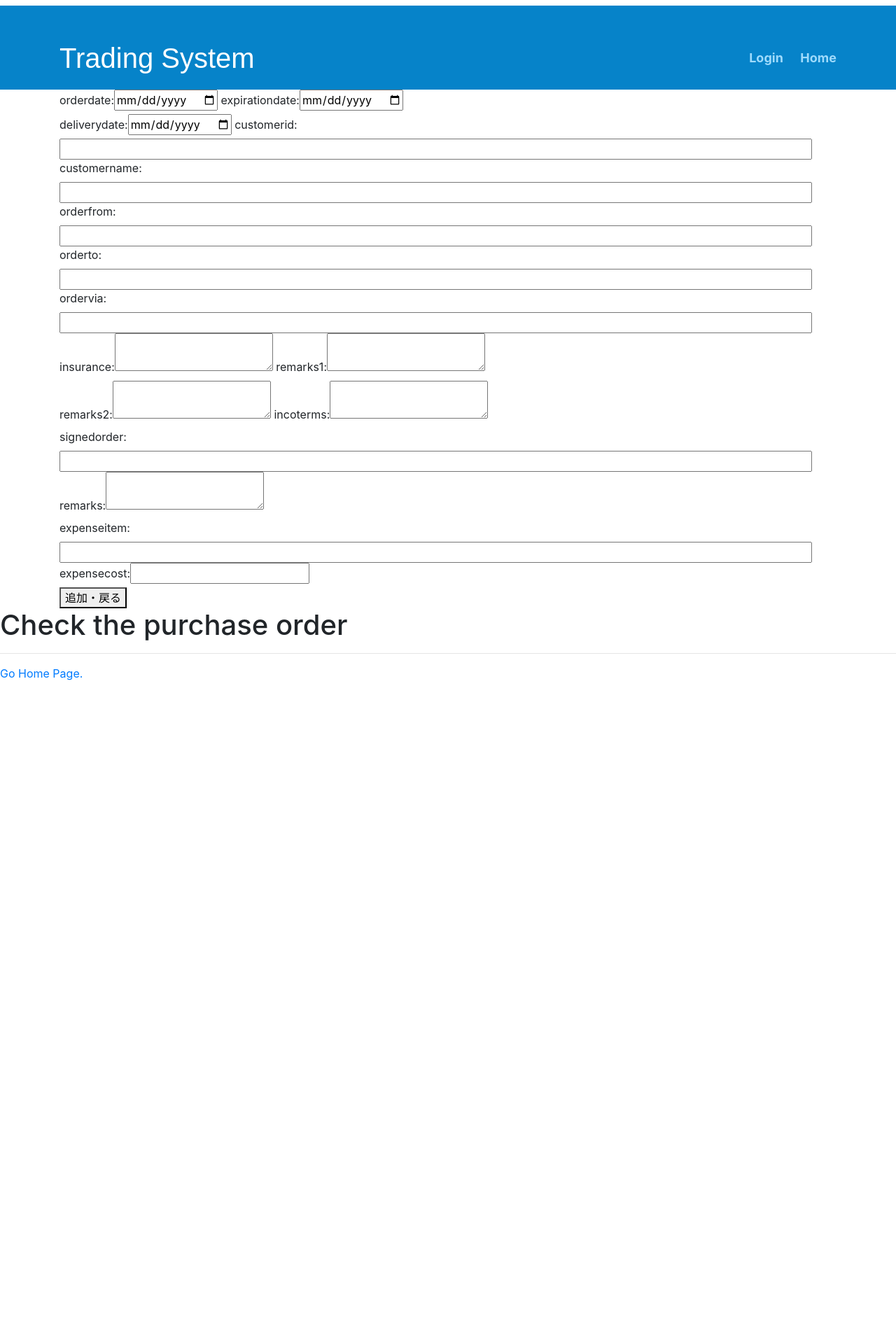
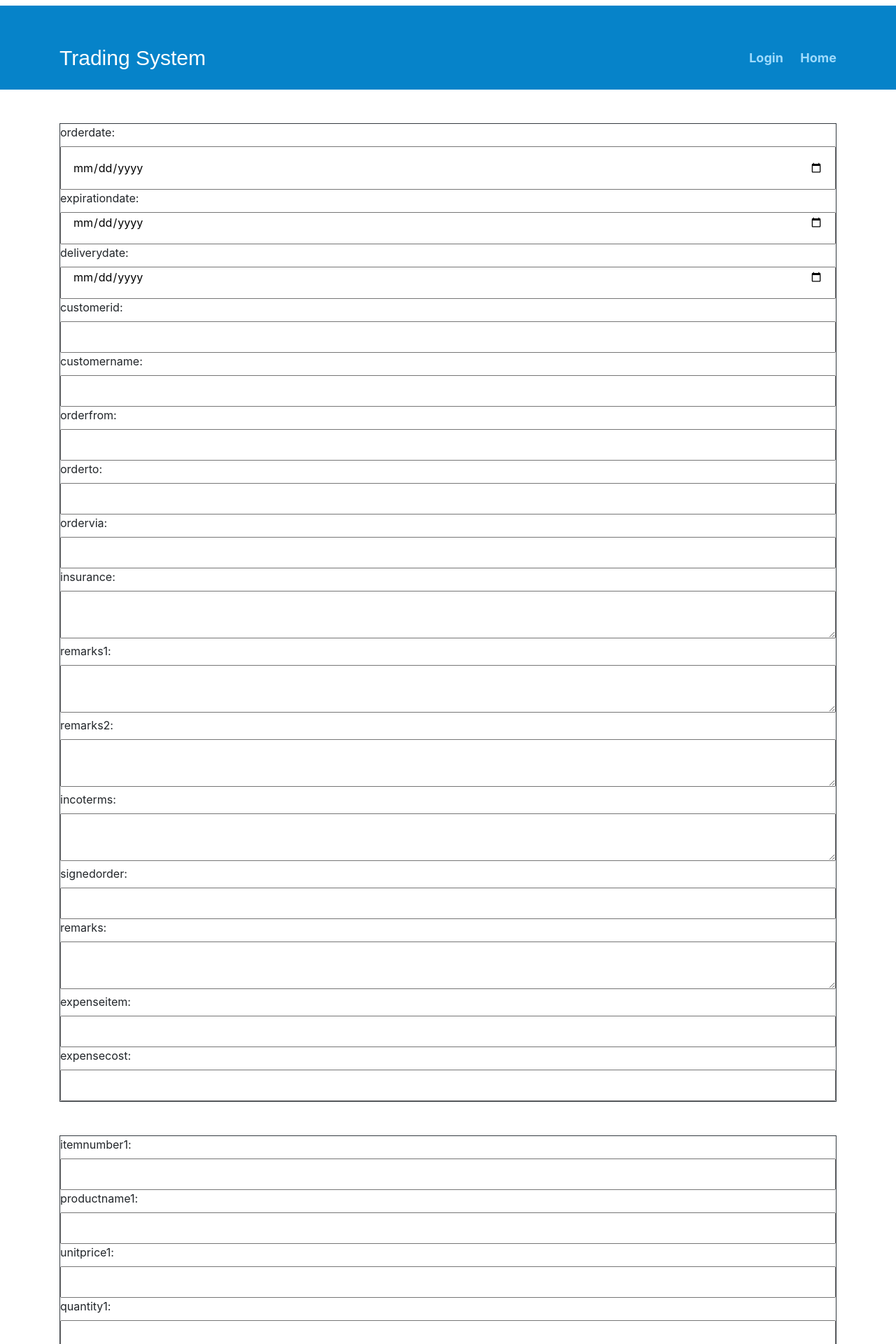
Before and after one commit to aaabfly/trade_system, a Flask app: page /index in a window 1280 px wide. Shown: the top 1920 px of the page at 70% size. Before the commit the page ends 972 px from the top, so only its background shows below. Run offline with Flask 2, Linux system fonts and the light colour scheme; some libraries are stand-ins or nearby versions.

Commit message:
purchase orderと商品明細のデータ入力に必要な変更を行った・Input Purchase Order画面を少し整えた

```diff
--- a/app/app.py
+++ b/app/app.py
@@ -25,14 +25,26 @@ def index():
                                 remarks1=form_i.remarks1.data, remarks2=form_i.remarks2.data,
                                 incoterms=form_i.incoterms.data, signedorder=form_i.signedorder.data,
                                 remarks=form_i.remarks.data, expenseitem=form_i.expenseitem.data,
-                                expensecost=form_i.expensecost.data)
+                                expensecost=form_i.expensecost.data, itemnumber1=form_i.itemnumber1.data,
+                                productname1=form_i.productname1.data, unitprice1=form_i.unitprice1.data,
+                                quantity1=form_i.quantity1.data, novalue1=form_i.novalue1.data,
+                                itemnumber2=form_i.itemnumber2.data, productname2=form_i.productname2.data,
+                                unitprice2=form_i.unitprice2.data, quantity2=form_i.quantity2.data,
+                                novalue2=form_i.novalue2.data, itemnumber3=form_i.itemnumber3.data,
+                                productname3=form_i.productname3.data, unitprice3=form_i.unitprice3.data,
+                                quantity3=form_i.quantity3.data, novalue3=form_i.novalue3.data,
+                                itemnumber4=form_i.itemnumber4.data, productname4=form_i.productname4.data,
+                                unitprice4=form_i.unitprice4.data, quantity4=form_i.quantity4.data,
+                                novalue4=form_i.novalue4.data, itemnumber5=form_i.itemnumber5.data,
+                                productname5=form_i.productname5.data, unitprice5=form_i.unitprice5.data,
+                                quantity5=form_i.quantity5.data, novalue5=form_i.novalue5.data,
+                                amount1=form_i.amount1.data, amount2=form_i.amount2.data,
+                                amount3=form_i.anount3.data, amount4=form_i.amount3.data,
+                                amount5=form_i.amount5.data, purchase_submit=form_i.purchase_submit.data)
         db_session.add(contentorder)
         db_session.commit()
-        all_purchaseorder = OrderContent.query.all()
-        return render_template('index.html', form_i=form_i, all_purchaseorder=all_purchaseorder)
-        #return redirect(url_for('checkpurchaseorder'))
-    else :
-        return render_template('index.html', form_i=form_i)
+    return render_template('index.html', form_i=form_i)
+    #return redirect(url_for('checkpurchaseorder'))
 
 @app.route('/checkpurchaseorder', methods=['GET'])
 def checkpurchaseorder():
--- a/app/static/stylesheet.css
+++ b/app/static/stylesheet.css
@@ -30,7 +30,6 @@
     background-color: #0683c9;
     /* 文字色を白色に指定 */
     color: #fff;
-
 
     /* ボーダーをなくす */
     border-style: none;
@@ -81,7 +80,7 @@ header h1#logo a {
     line-height: 150px;
     float: left;
     font-family: "Oswald", sans-serif;
-    font-size: 40px;
+    font-size: 30px;
     color: white;
     font-weight: 400;
 }
--- a/app/templates/home.html
+++ b/app/templates/home.html
@@ -24,8 +24,8 @@
         </div>
     </header><!-- /header -->
     <div class="home-button">
-       <button class="button col-md-6 float-right" onclick="location.href='./index'">Purchase Order Input</button>
-       <button class="button col-md-6" onclick="location.href='./checkpurchaseorder'">Purchase Order Check</button>
+       <button class="button col-md-6" onclick="location.href='./index'">Input Purchase Order</button>
+       <button class="button col-md-6 float-right" onclick="location.href='./checkpurchaseorder'">Check Purchase Order</button>
     </div>
 </body>
 
--- a/app/templates/index.html
+++ b/app/templates/index.html
@@ -26,59 +26,71 @@
     </header><!-- /header -->
 
         <div class="container clearfix">
-                <form method="POST" action="{{url_for('index')}}">
-                    {{form_i.orderdate.label}}:{{form_i.orderdate(size=100)}}
-                    {{form_i.expirationdate.label}}:{{form_i.expirationdate(size=100)}}<br />
-                    {{form_i.deliverydate.label}}:{{form_i.deliverydate(size=100)}}
-                    {{form_i.customerid.label}}:{{form_i.customerid(size=100)}}<br/>
-                    {{form_i.customername.label}}:{{form_i.customername(size=100)}}
-                    {{form_i.orderfrom.label}}:{{form_i.orderfrom(size=100)}}<br/>
-                    {{form_i.orderto.label}}:{{form_i.orderto(size=100)}}
-                    {{form_i.ordervia.label}}:{{form_i.ordervia(size=100)}}<br/>
-                    {{form_i.insurance.label}}:{{form_i.insurance(size=100)}}
-                    {{form_i.remarks1.label}}:{{form_i.remarks1(size=100)}}<br />
-                    {{form_i.remarks2.label}}:{{form_i.remarks2(size=100)}}
-                    {{form_i.incoterms.label}}:{{form_i.incoterms}}<br/>
-                    {{form_i.signedorder.label}}:{{form_i.signedorder(size=100)}}
-                    {{form_i.remarks.label}}:{{form_i.remarks(size=100)}}<br />
-                    {{form_i.expenseitem.label}}:{{form_i.expenseitem(size=100)}}
-                    {{form_i.expensecost.label}}:{{form_i.expensecost(size=100)}}<br/>
-                    {{form_i.submit}}
-                </form>
-                <button formmethod="POST" onclick="location.href='./checkpurchaseorder'">追加・戻る</button>
+            <form class="mt-5" method="POST" action="{{url_for('index')}}">
+                <div class="border border-dark mt-5">
+                    {{form_i.orderdate.label}}:{{form_i.orderdate(class='col-md-12 p-3')}}
+                    {{form_i.expirationdate.label}}:{{form_i.expirationdate(class='col-md-12 px-3 pb-3')}}<br />
+                    {{form_i.deliverydate.label}}:{{form_i.deliverydate(class='col-md-12 px-3 pb-3')}}
+                    {{form_i.customerid.label}}:{{form_i.customerid(class='col-md-12 px-3 pb-3')}}<br />
+                    {{form_i.customername.label}}:{{form_i.customername(class='col-md-12 px-3 pb-3')}}
+                    {{form_i.orderfrom.label}}:{{form_i.orderfrom(class='col-md-12 px-3 pb-3')}}<br />
+                    {{form_i.orderto.label}}:{{form_i.orderto(class='col-md-12 px-3 pb-3')}}
+                    {{form_i.ordervia.label}}:{{form_i.ordervia(class='col-md-12 px-3 pb-3')}}<br />
+                    {{form_i.insurance.label}}:{{form_i.insurance(class='col-md-12 px-3 pb-3')}}
+                    {{form_i.remarks1.label}}:{{form_i.remarks1(class='col-md-12 px-3 pb-3')}}<br />
+                    {{form_i.remarks2.label}}:{{form_i.remarks2(class='col-md-12 px-3 pb-3')}}
+                    {{form_i.incoterms.label}}:{{form_i.incoterms(class='col-md-12 px-3 pb-3')}}<br />
+                    {{form_i.signedorder.label}}:{{form_i.signedorder(class='col-md-12 px-3 pb-3')}}
+                    {{form_i.remarks.label}}:{{form_i.remarks(class='col-md-12 px-3 pb-3')}}<br />
+                    {{form_i.expenseitem.label}}:{{form_i.expenseitem(class='col-md-12 px-3 pb-3')}}
+                    {{form_i.expensecost.label}}:{{form_i.expensecost(class='col-md-12 px-3 pb-3')}}<br />
+                </div>
+
+                <div class="border border-dark mt-5">
+                    {{form_i.itemnumber1.label}}:{{form_i.itemnumber1(class='col-md-12 px-3 pb-3')}}
+                    {{form_i.productname1.label}}:{{form_i.productname1(class='col-md-12 px-3 pb-3')}}
+                    {{form_i.unitprice1.label}}:{{form_i.unitprice1(class='col-md-12 px-3 pb-3')}}
+                    {{form_i.quantity1.label}}:{{form_i.quantity1(class='col-md-12 px-3 pb-3')}}
+                    <!--{{form_i.amount1.label}}:{{form_i.amount1}}-->
+                </div>
+
+                <div class="border border-dark mt-5">
+                    {{form_i.itemnumber2.label}}:{{form_i.itemnumber2(class='col-md-12 px-3 pb-3')}}
+                    {{form_i.productname2.label}}:{{form_i.productname2(class='col-md-12 px-3 pb-3')}}
+                    {{form_i.unitprice2.label}}:{{form_i.unitprice2(class='col-md-12 px-3 pb-3')}}
+                    {{form_i.quantity2.label}}:{{form_i.quantity2(class='col-md-12 px-3 pb-3')}}
+                    <!--{{form_i.amount2.label}}:{{form_i.amount2}}-->
+                </div>
+
+                <div class="border border-dark mt-5">
+                    {{form_i.itemnumber3.label}}:{{form_i.itemnumber3(class='col-md-12 px-3 pb-3')}}
+                    {{form_i.productname3.label}}:{{form_i.productname3(class='col-md-12 px-3 pb-3')}}
+                    {{form_i.unitprice3.label}}:{{form_i.unitprice3(class='col-md-12 px-3 pb-3')}}
+                    {{form_i.quantity3.label}}:{{form_i.quantity3(class='col-md-12 px-3 pb-3')}}
+                    <!--{{form_i.amount3.label}}:{{form_i.amount3}}-->
+                </div>
+
+                <div class="border border-dark mt-5">
+                    {{form_i.itemnumber4.label}}:{{form_i.itemnumber4(class='col-md-12 px-3 pb-3')}}
+                    {{form_i.productname4.label}}:{{form_i.productname4(class='col-md-12 px-3 pb-3')}}
+                    {{form_i.unitprice4.label}}:{{form_i.unitprice4(class='col-md-12 px-3 pb-3')}}
+                    {{form_i.quantity4.label}}:{{form_i.quantity4(class='col-md-12 px-3 pb-3')}}
+                    <!--{{form_i.amount4.label}}:{{form_i.amount4}}-->
+                </div>
+
+                <div class="border border-dark mt-5">
+                    {{form_i.itemnumber5.label}}:{{form_i.itemnumber5(class='col-md-12 px-3 pb-3')}}
+                    {{form_i.productname5.label}}:{{form_i.productname5(class='col-md-12 px-3 pb-3')}}
+                    {{form_i.unitprice5.label}}:{{form_i.unitprice5(class='col-md-12 px-3 pb-3')}}
+                    {{form_i.quantity5.label}}:{{form_i.quantity5(class='col-md-12 px-3 pb-3')}}
+                    <!--{{form_i.amount5.label}}:{{form_i.amount5}}-->
+                </div>
+
+                {{form_i.purchase_submit}}
+
+            </form>
         </div>
-        <!--
-        <form method="POST" action="{{url_for('index')}}">
-            {{form_i.orderdate.label}}:{{form_i.orderdate(size=100)}}
-            {{form_i.expirationdate.label}}:{{form_i.expirationdate}}<br/>
-            {{form_i.deliverydate.label}}:{{form_i.deliverydate}}
-            {{form_i.customerid.label}}:{{form_i.customerid(size=100)}}<br/>
-            {{form_i.customername.label}}:{{form_i.customername(size=100)}}
-            {{form_i.orderfrom.label}}:{{form_i.orderfrom(size=100)}}<br/>
-            {{form_i.orderto.label}}:{{form_i.orderto(size=100)}}
-            {{form_i.ordervia.label}}:{{form_i.ordervia(size=100)}}<br/>
-            {{form_i.insurance.label}}:{{form_i.insurance(size=100)}}
-            {{form_i.remarks1.label}}:{{form_i.remarks1}}<br/>
-            {{form_i.remarks2.label}}:{{form_i.remarks2}}
-            {{form_i.incoterms.label}}:{{form_i.incoterms}}<br/>
-            {{form_i.signedorder.label}}:{{form_i.signedorder(size=100)}}
-            {{form_i.remarks.label}}:{{form_i.remarks}}<br/>
-            {{form_i.expenseitem.label}}:{{form_i.expenseitem(size=100)}}
-            {{form_i.expensecost.label}}:{{form_i.expensecost(size=100)}}<br/>
-            {{form_i.submit}}
-            <button onclick="location.href='history.back()'">追加・戻る</button>
-        </form>
-        -->
 
-    <h1>Check the purchase order</h1>
-    <hr>
-    {% for all_purchaseorder in all_purchaseorder %}
-    <p>
-        {{all_purchaseorder.orderdate}}
-    </p>
-    <hr>
-    {% endfor %}
-    <a href="{{ url_for('home') }}">Go Home Page.</a>
 </body>
 
 </html>
--- a/testmodels/database.py
+++ b/testmodels/database.py
@@ -10,3 +10,8 @@ db_session = scoped_session(sessionmaker(
     autocommit=False, autoflush=False, bind=engine))
 Base = declarative_base()
 Base.query = db_session.query_property()
+
+
+def init_db():
+    import testmodels.models
+    Base.metadata.create_all(bind=engine)
--- a/testmodels/models.py
+++ b/testmodels/models.py
@@ -188,7 +188,3 @@ class InsertOrder(FlaskForm):
     quantity5 = IntegerField('quantity5')
     amount5 = IntegerField('amount5')
     novalue5 = BooleanField('novalue5')
-
-def init_db():
-    from testmodels.database import engine, Base
-    Base.metadata.create_all(bind=engine)
```
Also changed, not shown: testmodels/purchaseorder.db (added).
